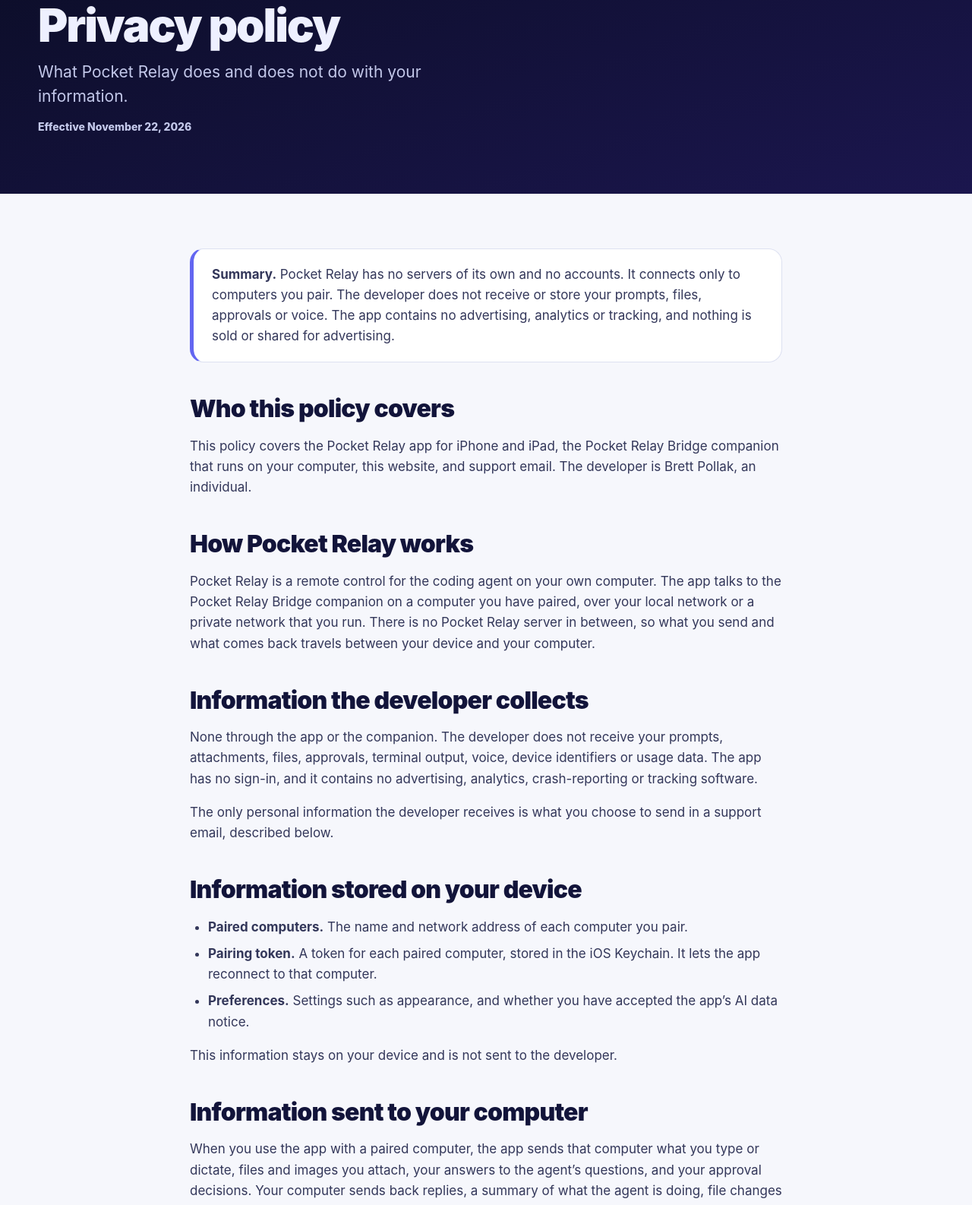
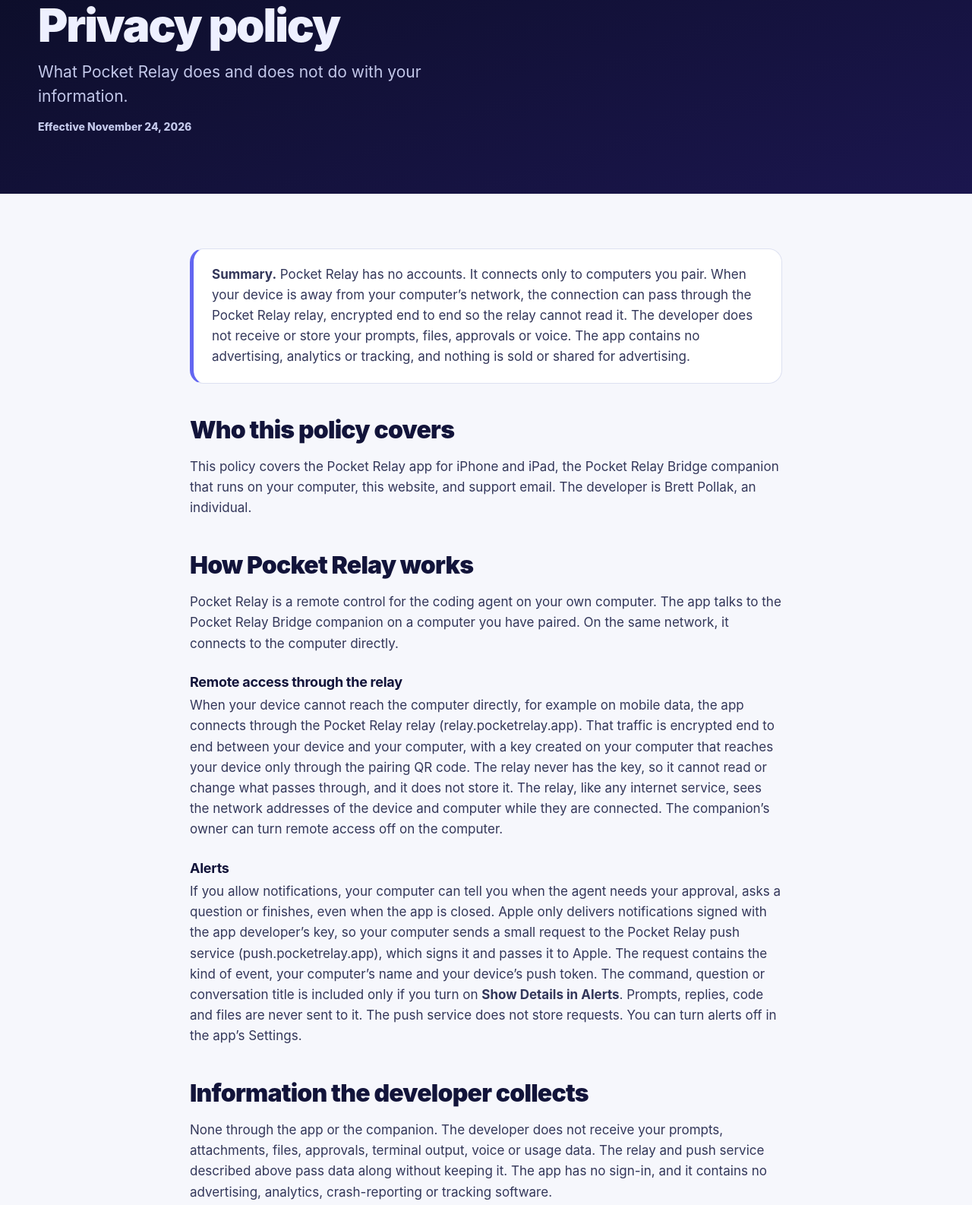
Before and after one commit to bpollak/pocket-relay-site, a plain HTML site: page privacy/index.html in a window 1280 px wide. Shown: the part 176-1762 px from the top of the page at 76% size. Drawn offline with Linux system fonts and the light colour scheme.

Commit message:
Privacy policy: describe the encrypted relay and the push service (approved wording)
Co-Authored-By: Claude Opus 5.5 <noreply@anthropic.com>
Claude-Session: https://claude.ai/code/session_01Np5LLGkPF34WVCwPnGZV7x

```diff
--- a/privacy/index.html
+++ b/privacy/index.html
@@ -5,7 +5,7 @@
     <meta name="viewport" content="width=device-width, initial-scale=1">
     <meta name="theme-color" content="#0b0d26">
     <title>Pocket Relay: privacy policy for iPhone and iPad</title>
-    <meta name="description" content="Privacy policy for Pocket Relay on iPhone and iPad. The app has no servers of its own, connects only to computers you pair, and contains no advertising, analytics or tracking.">
+    <meta name="description" content="Privacy policy for Pocket Relay on iPhone and iPad. The app connects only to computers you pair, the developer cannot read what passes between them, and it contains no advertising, analytics or tracking.">
     <meta name="robots" content="index, follow">
     <link rel="icon" type="image/png" sizes="64x64" href="../assets/favicon.png">
     <link rel="apple-touch-icon" sizes="180x180" href="../assets/apple-touch-icon.png">
@@ -18,7 +18,7 @@
     <meta property="og:type" content="website">
     <meta property="og:site_name" content="Pocket Relay">
     <meta property="og:title" content="Pocket Relay: privacy policy for iPhone and iPad">
-    <meta property="og:description" content="Privacy policy for Pocket Relay on iPhone and iPad. The app has no servers of its own, connects only to computers you pair, and contains no advertising, analytics or tracking.">
+    <meta property="og:description" content="Privacy policy for Pocket Relay on iPhone and iPad. The app connects only to computers you pair, the developer cannot read what passes between them, and it contains no advertising, analytics or tracking.">
     <meta property="og:url" content="https://pocketrelay.app/privacy/">
     <meta property="og:image" content="https://pocketrelay.app/assets/og.png">
     <meta property="og:image:width" content="1200">
@@ -26,7 +26,7 @@
     <meta property="og:image:alt" content="The Pocket Relay app icon, a round violet character with a cyan ring, beside the name Pocket Relay.">
     <meta name="twitter:card" content="summary_large_image">
     <meta name="twitter:title" content="Pocket Relay: privacy policy for iPhone and iPad">
-    <meta name="twitter:description" content="Privacy policy for Pocket Relay on iPhone and iPad. The app has no servers of its own, connects only to computers you pair, and contains no advertising, analytics or tracking.">
+    <meta name="twitter:description" content="Privacy policy for Pocket Relay on iPhone and iPad. The app connects only to computers you pair, the developer cannot read what passes between them, and it contains no advertising, analytics or tracking.">
     <meta name="twitter:image" content="https://pocketrelay.app/assets/og.png">
     <meta name="twitter:image:alt" content="The Pocket Relay app icon, a round violet character with a cyan ring, beside the name Pocket Relay.">
     <!-- END SITE BASE URL -->
@@ -45,22 +45,26 @@
           <p class="eyebrow">Privacy</p>
           <h1>Privacy policy</h1>
           <p class="lede">What Pocket Relay does and does not do with your information.</p>
-          <p class="meta">Effective November 22, 2026</p>
+          <p class="meta">Effective November 24, 2026</p>
         </div>
       </header>
       <article class="shell prose">
         <div class="callout">
-          <p><strong>Summary.</strong> Pocket Relay has no servers of its own and no accounts. It connects only to computers you pair. The developer does not receive or store your prompts, files, approvals or voice. The app contains no advertising, analytics or tracking, and nothing is sold or shared for advertising.</p>
+          <p><strong>Summary.</strong> Pocket Relay has no accounts. It connects only to computers you pair. When your device is away from your computer’s network, the connection can pass through the Pocket Relay relay, encrypted end to end so the relay cannot read it. The developer does not receive or store your prompts, files, approvals or voice. The app contains no advertising, analytics or tracking, and nothing is sold or shared for advertising.</p>
         </div>
 
         <h2>Who this policy covers</h2>
         <p>This policy covers the Pocket Relay app for iPhone and iPad, the Pocket Relay Bridge companion that runs on your computer, this website, and support email. The developer is Brett Pollak, an individual.</p>
 
         <h2>How Pocket Relay works</h2>
-        <p>Pocket Relay is a remote control for the coding agent on your own computer. The app talks to the Pocket Relay Bridge companion on a computer you have paired, over your local network or a private network that you run. There is no Pocket Relay server in between, so what you send and what comes back travels between your device and your computer.</p>
+        <p>Pocket Relay is a remote control for the coding agent on your own computer. The app talks to the Pocket Relay Bridge companion on a computer you have paired. On the same network, it connects to the computer directly.</p>
+        <h3>Remote access through the relay</h3>
+        <p>When your device cannot reach the computer directly, for example on mobile data, the app connects through the Pocket Relay relay (relay.pocketrelay.app). That traffic is encrypted end to end between your device and your computer, with a key created on your computer that reaches your device only through the pairing QR code. The relay never has the key, so it cannot read or change what passes through, and it does not store it. The relay, like any internet service, sees the network addresses of the device and computer while they are connected. The companion’s owner can turn remote access off on the computer.</p>
+        <h3>Alerts</h3>
+        <p>If you allow notifications, your computer can tell you when the agent needs your approval, asks a question or finishes, even when the app is closed. Apple only delivers notifications signed with the app developer’s key, so your computer sends a small request to the Pocket Relay push service (push.pocketrelay.app), which signs it and passes it to Apple. The request contains the kind of event, your computer’s name and your device’s push token. The command, question or conversation title is included only if you turn on <strong>Show Details in Alerts</strong>. Prompts, replies, code and files are never sent to it. The push service does not store requests. You can turn alerts off in the app’s Settings.</p>
 
         <h2>Information the developer collects</h2>
-        <p>None through the app or the companion. The developer does not receive your prompts, attachments, files, approvals, terminal output, voice, device identifiers or usage data. The app has no sign-in, and it contains no advertising, analytics, crash-reporting or tracking software.</p>
+        <p>None through the app or the companion. The developer does not receive your prompts, attachments, files, approvals, terminal output, voice or usage data. The relay and push service described above pass data along without keeping it. The app has no sign-in, and it contains no advertising, analytics, crash-reporting or tracking software.</p>
         <p>The only personal information the developer receives is what you choose to send in a support email, described below.</p>
 
         <h2>Information stored on your device</h2>
@@ -88,7 +92,7 @@
         <p>You can change these at any time in the Settings app on your device.</p>
 
         <h2>Security</h2>
-        <p>Only a device that has completed pairing with a computer can connect to it. Pairing codes expire after 10 minutes. When you connect over a private network that provides HTTPS, the connection is encrypted. A connection made directly over your local Wi‑Fi may not be encrypted, so pair and use the app on networks you trust. No method of storage or transmission is completely secure.</p>
+        <p>Only a device that has completed pairing with a computer can connect to it. Pairing codes expire after 10 minutes. Connections through the relay are encrypted end to end. When you connect over a private network that provides HTTPS, the connection is encrypted. A connection made directly over your local Wi‑Fi may not be encrypted, so pair and use the app on networks you trust. No method of storage or transmission is completely secure.</p>
 
         <h2>Sharing and sale</h2>
         <p>The developer does not sell personal information, does not share it for advertising, and does not track you across other companies’ apps or websites.</p>
```
